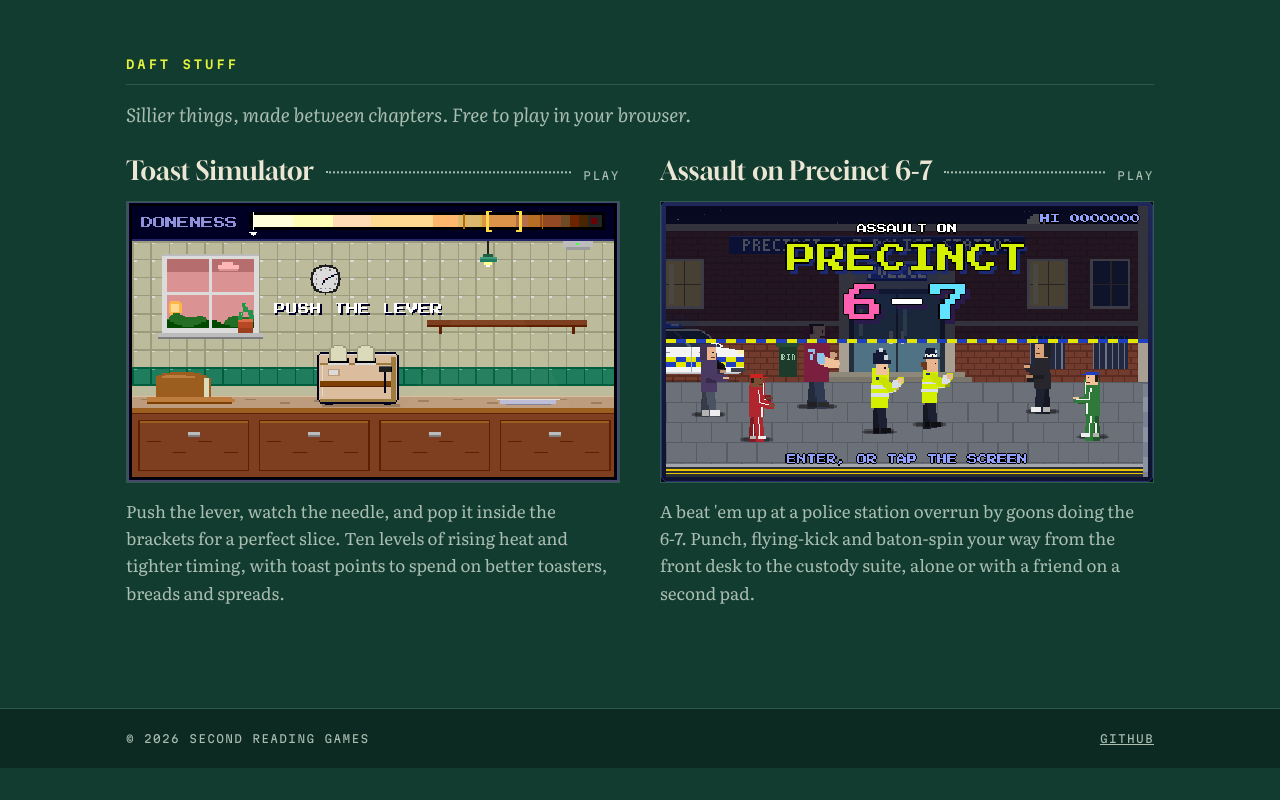
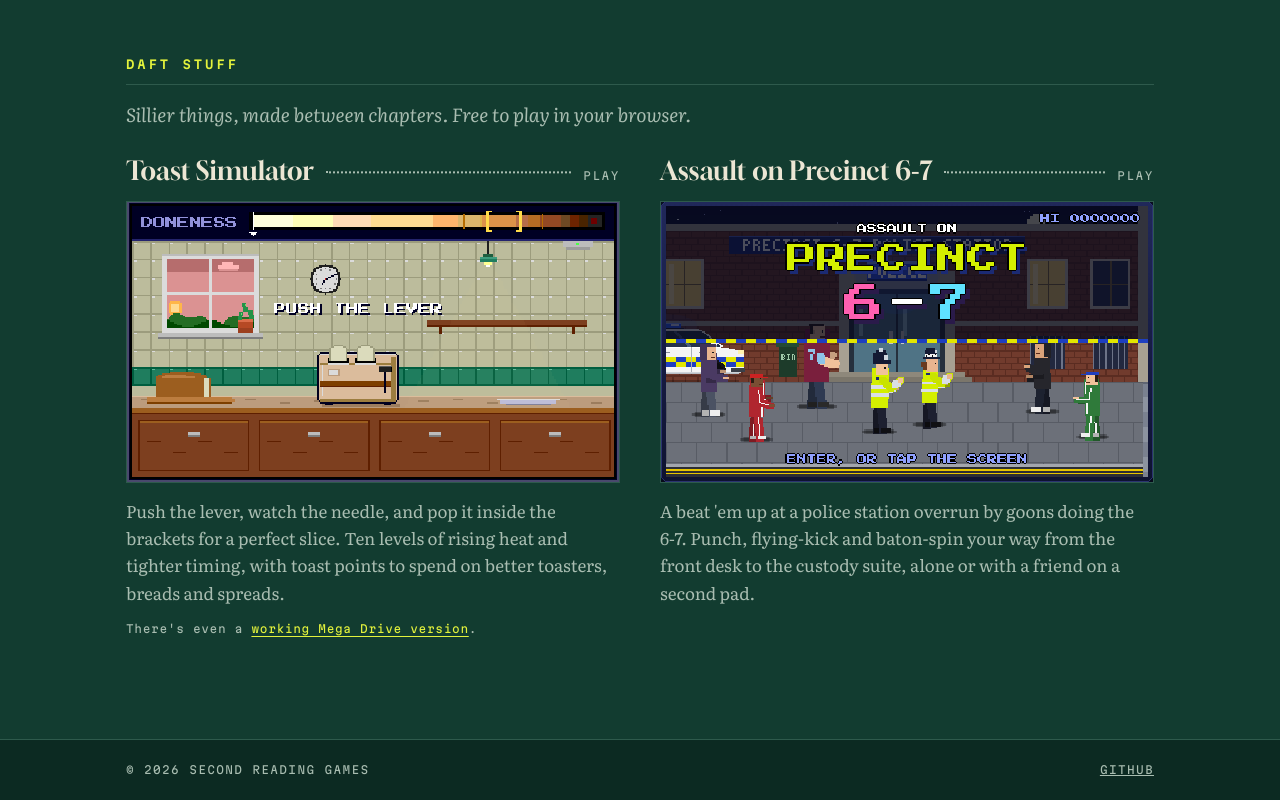
Before and after one commit to second-reading/second-reading.github.io, a plain HTML site: page index.html in a window 1280 px wide. Shown: the part 1211-2011 px from the top of the page. Before the commit the page ends 1979 px from the top, so only its background shows below. Drawn offline with Linux system fonts and the light colour scheme.

Commit message:
Toast Simulator: link to the Mega Drive version
Co-Authored-By: Claude Opus 5.5 <noreply@anthropic.com>
Claude-Session: https://claude.ai/code/session_01SUPkHajJVLJx5fMqe3F86s

```diff
--- a/index.html
+++ b/index.html
@@ -79,6 +79,7 @@
         </a>
         <a class="pic" href="toast-simulator/" tabindex="-1" aria-hidden="true"><img src="img/toast-simulator.png" width="960" height="550" loading="lazy" alt=""></a>
         <p>Push the lever, watch the needle, and pop it inside the brackets for a perfect slice. Ten levels of rising heat and tighter timing, with toast points to spend on better toasters, breads and spreads.</p>
+        <p class="also">There's even a <a href="toast-simulator/megadrive/">working Mega Drive version</a>.</p>
       </article>
       <article class="div">
         <a class="entry" href="assault-on-precinct-6-7/">
--- a/style.css
+++ b/style.css
@@ -72,6 +72,9 @@ figcaption{font:400 11px/1.4 var(--mono);letter-spacing:.06em;color:var(--dim);m
 .div .pic img{width:100%;aspect-ratio:7/4;object-fit:cover;image-rendering:pixelated;border:1px solid var(--rule);background:#000}
 .div .pic:hover img{border-color:var(--pen)}
 .div p{font-size:17px;color:var(--dim)}
+.div .also{font:400 11px/1.6 var(--mono);letter-spacing:.06em}
+.div .also a{color:var(--pen);text-underline-offset:3px}
+.div .also a:hover{color:var(--page)}
 
 .foot{background:var(--deep);border-top:1px solid var(--rule);padding:22px 0}
 .foot-in{display:flex;justify-content:space-between;gap:16px;flex-wrap:wrap}
```
